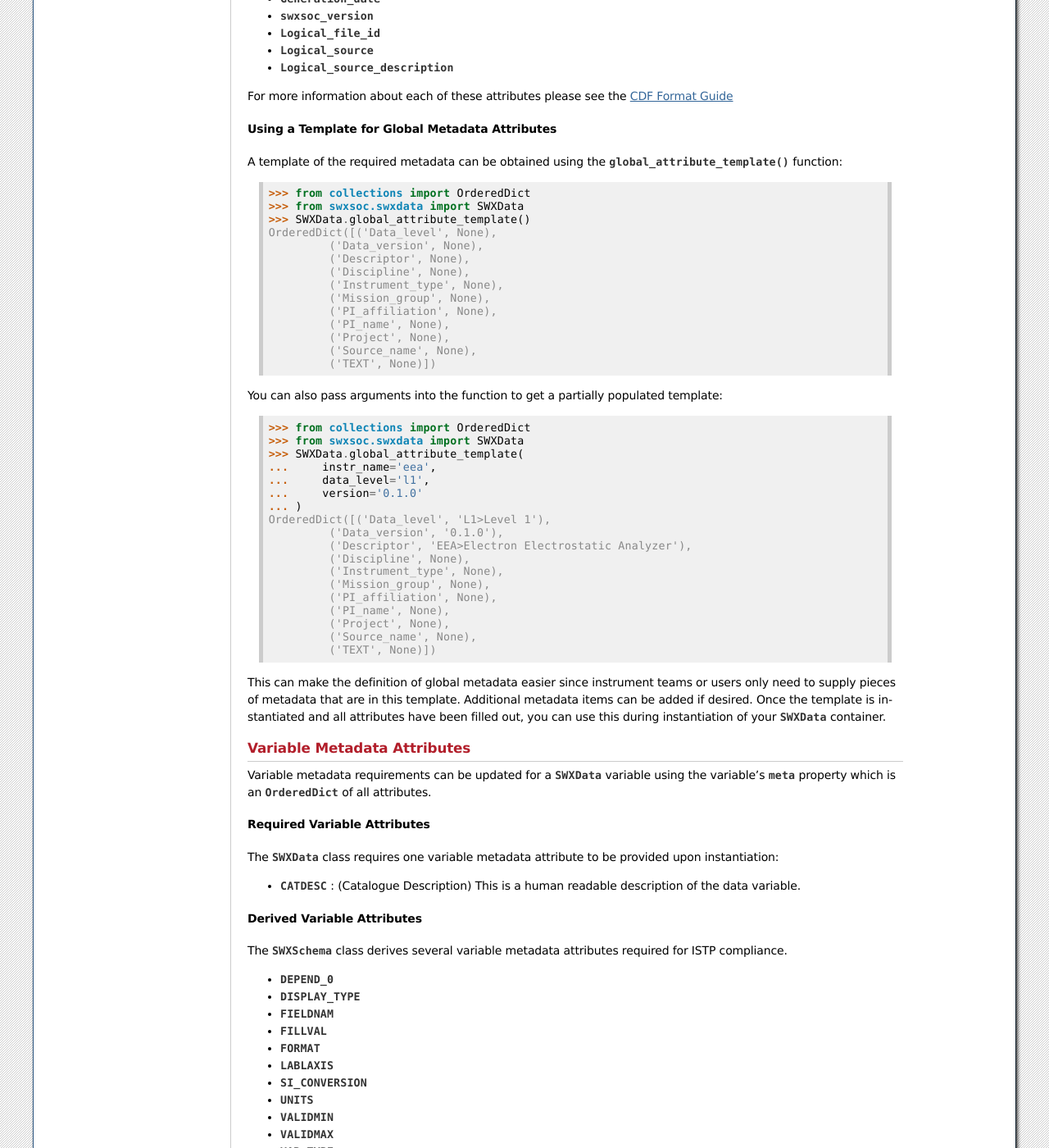
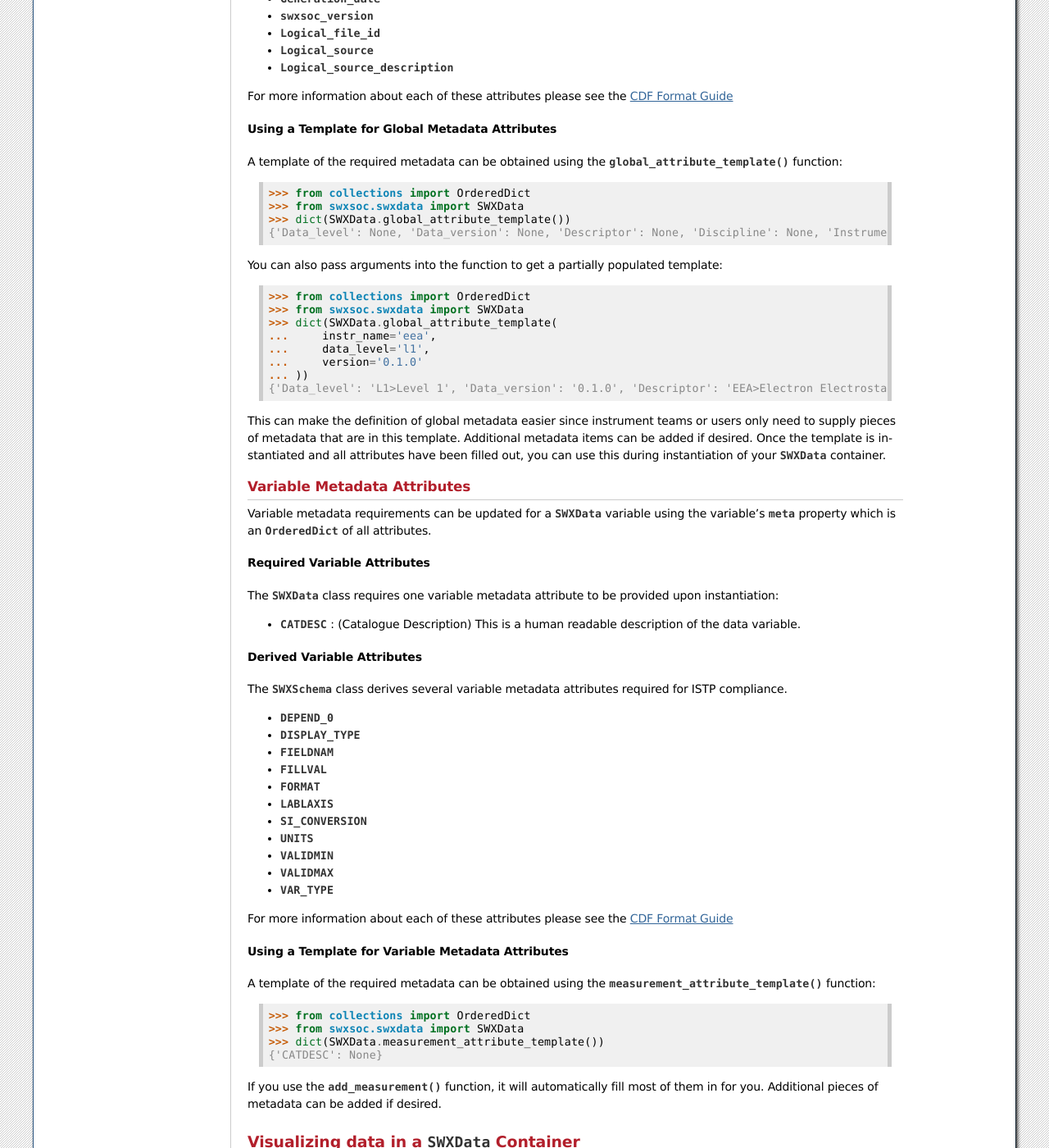
Before and after one commit to swxsoc/swxsoc, a Sphinx documentation site: the page built from docs/user-guide/reading_writing_data.rst, in a window 1280 px wide and 1400 px high, scrolled down 6995 px. Shown: the whole window at 82% size. Built offline with Sphinx 7.4.7, drawn with Linux system fonts in a browser that asks for light colours; the version number could not be read and is left out; some of the changed text lies outside the part shown.

Commit message:
Repo  Cleanup (#106)
* Formatting

* Update PyProject

* Update Pytest for Docs Code Block Test

* Update Downstream Tests

* Fix Version Mismatch

```diff
--- a/docs/user-guide/customization.rst
+++ b/docs/user-guide/customization.rst
@@ -41,7 +41,7 @@
 .. doctest::
 
   >>> from swxsoc import util
-  >>> print(util.config._get_user_configdir())
+  >>> print(util.config._get_user_configdir()) # doctest: +SKIP
   /home/vscode/.config/swxsoc
 
 .. note::
--- a/docs/user-guide/reading_writing_data.rst
+++ b/docs/user-guide/reading_writing_data.rst
@@ -436,40 +436,20 @@
 
     >>> from collections import OrderedDict
     >>> from swxsoc.swxdata import SWXData
-    >>> SWXData.global_attribute_template()
-    OrderedDict([('Data_level', None),
-             ('Data_version', None),
-             ('Descriptor', None),
-             ('Discipline', None),
-             ('Instrument_type', None),
-             ('Mission_group', None),
-             ('PI_affiliation', None),
-             ('PI_name', None),
-             ('Project', None),
-             ('Source_name', None),
-             ('TEXT', None)])
+    >>> dict(SWXData.global_attribute_template())
+    {'Data_level': None, 'Data_version': None, 'Descriptor': None, 'Discipline': None, 'Instrument_type': None, 'Mission_group': None, 'PI_affiliation': None, 'PI_name': None, 'Project': None, 'Source_name': None, 'TEXT': None}
 
 
 You can also pass arguments into the function to get a partially populated template::
 
     >>> from collections import OrderedDict
     >>> from swxsoc.swxdata import SWXData
-    >>> SWXData.global_attribute_template(
+    >>> dict(SWXData.global_attribute_template(
     ...     instr_name='eea',
     ...     data_level='l1',
     ...     version='0.1.0'
-    ... )
-    OrderedDict([('Data_level', 'L1>Level 1'),
-             ('Data_version', '0.1.0'),
-             ('Descriptor', 'EEA>Electron Electrostatic Analyzer'),
-             ('Discipline', None),
-             ('Instrument_type', None),
-             ('Mission_group', None),
-             ('PI_affiliation', None),
-             ('PI_name', None),
-             ('Project', None),
-             ('Source_name', None),
-             ('TEXT', None)])
+    ... ))
+    {'Data_level': 'L1>Level 1', 'Data_version': '0.1.0', 'Descriptor': 'EEA>Electron Electrostatic Analyzer', 'Discipline': None, 'Instrument_type': None, 'Mission_group': None, 'PI_affiliation': None, 'PI_name': None, 'Project': None, 'Source_name': None, 'TEXT': None}
 
 This can make the definition of global metadata easier since instrument teams or users only need
 to supply pieces of metadata that are in this template. Additional metadata items can be added
@@ -520,8 +500,8 @@
 
     >>> from collections import OrderedDict
     >>> from swxsoc.swxdata import SWXData
-    >>> SWXData.measurement_attribute_template()
-    OrderedDict([('CATDESC', None)])
+    >>> dict(SWXData.measurement_attribute_template())
+    {'CATDESC': None}
 
 If you use the :py:func:`~swxsoc.swxdata.SWXData.add_measurement` function, it will
 automatically fill most of them in for you. Additional pieces of metadata can be added if desired.
--- a/pyproject.toml
+++ b/pyproject.toml
@@ -11,7 +11,7 @@
 dynamic = ["version"]
 authors = [{name = "Steven Christe", email="steven.d.christe@nasa.gov"},
            {name = "Damian Barrous Dumme", email="damianbarrous@gmail.com"},
-           {name = "Andrew Robbertz", email="a.robbertz@gmail.com"}]
+           {name = "Andrew Robbertz", email="andrew.l.robbertz@nasa.gov"}]
 license = {file = "LICENSE.rst"}
 requires-python = ">=3.10"
 keywords = ["swxsoc", "nasa mission", "space weather"]
```
Also changed, not shown: 5 other files.
